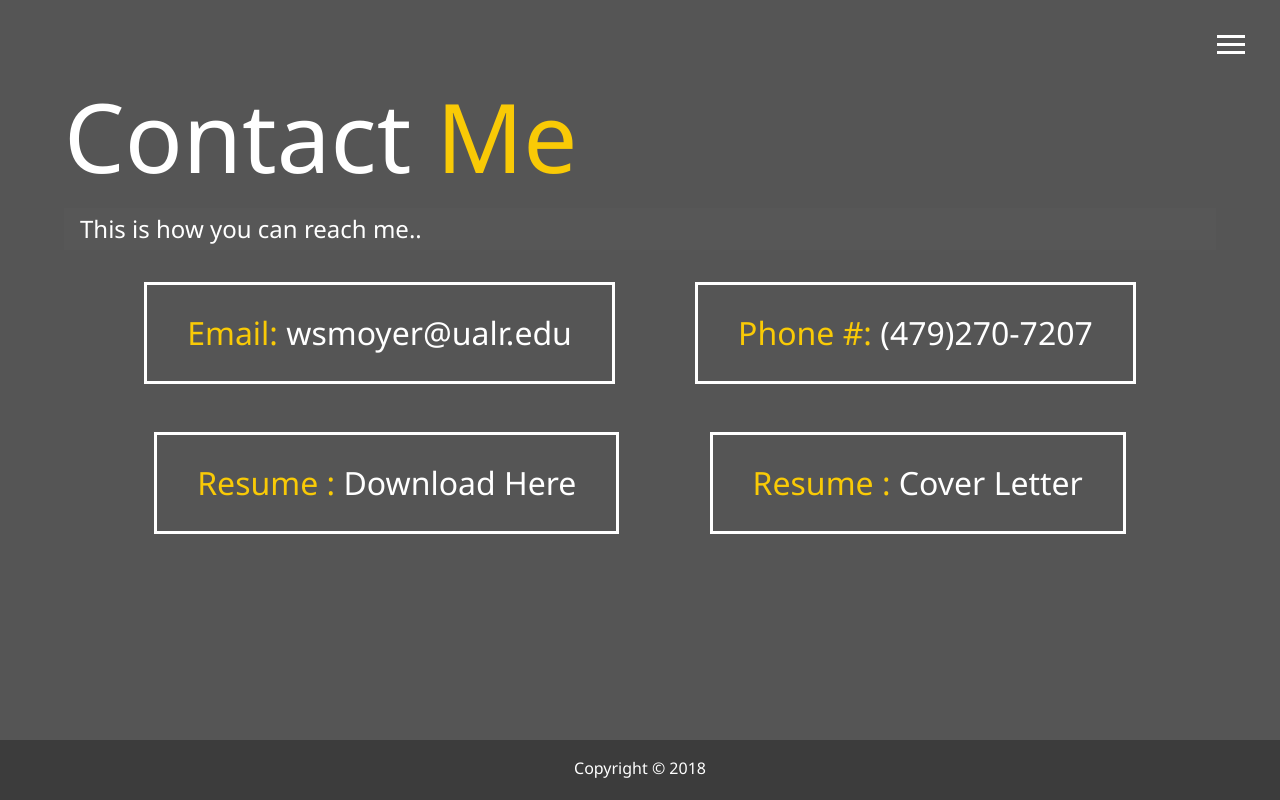
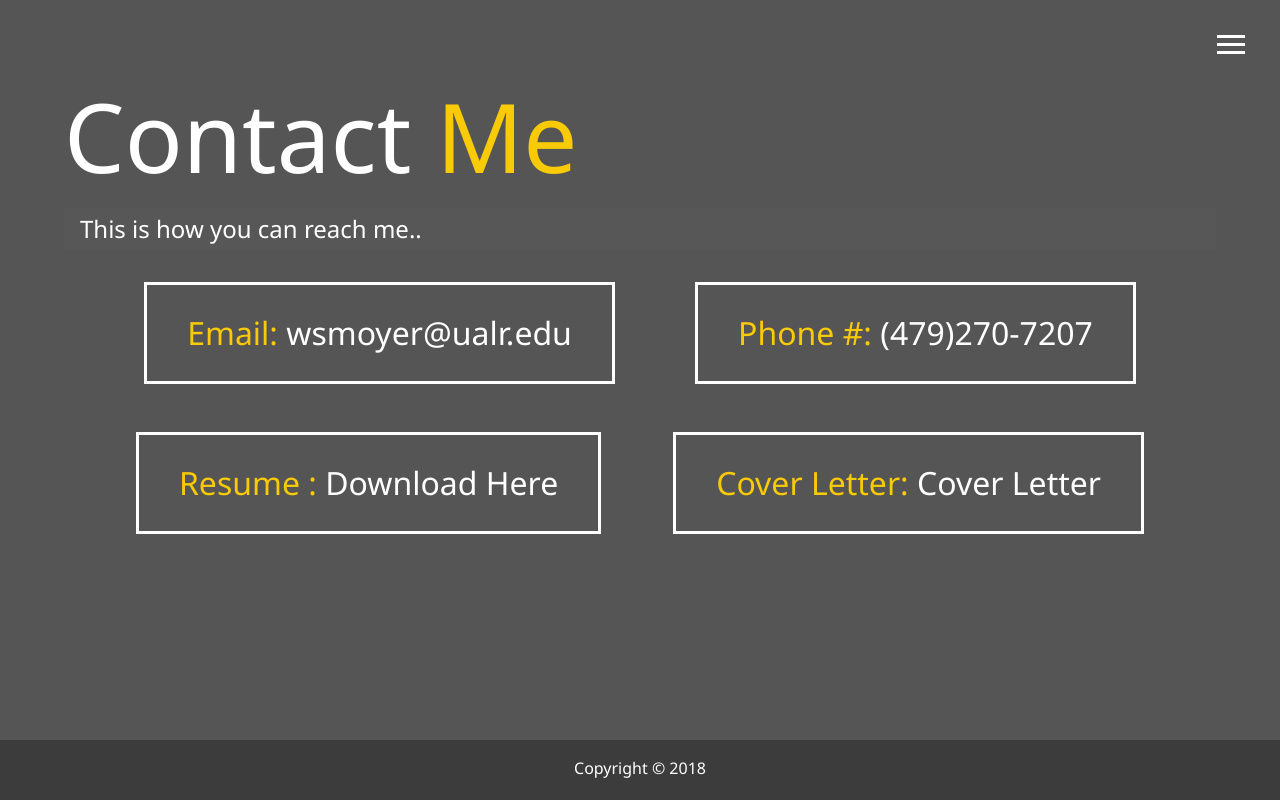
Before and after one commit to wsmoyer/portfolio, a plain HTML site: page contact.html in a window 1280 px wide. Drawn offline with Linux system fonts and the light colour scheme.

Commit message:
Update contact.html

```diff
--- a/contact.html
+++ b/contact.html
@@ -65,7 +65,7 @@
                     <a href="WillowMoyer_Resume.pdf" download>Download Here</a>
                 </div>
    <div>
-                    <span class="text-secondary">Resume : </span>
+                    <span class="text-secondary">Cover Letter:</span>
                     <a href="https://docs.google.com/document/d/e/2PACX-1vS_G-we9rbDOXsWro1YyQFIHJmr2bcHrbRSghkIEdOh5RyIrYLvADrP8m1iZquM4yXU1YC_nZoevN8O/pub" download>Cover Letter</a>
                 </div>
             </div>
```
